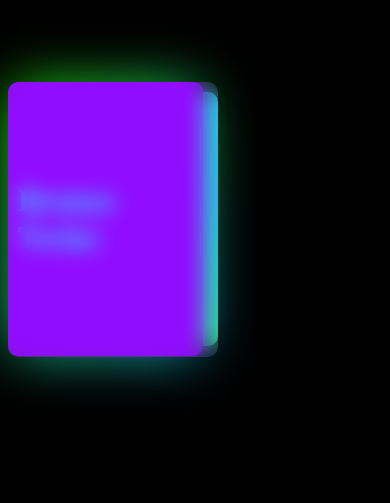
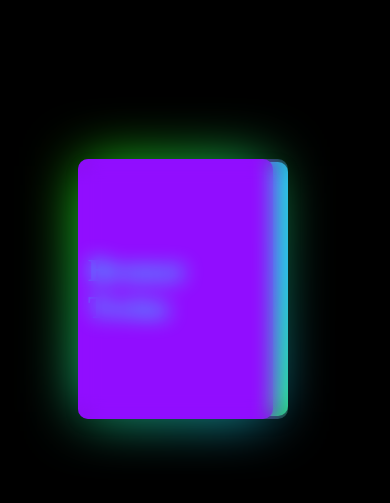
Before and after one commit to BronzeTwins/Card-Design-1, a plain HTML site: page index.html in a window 390 px wide. Drawn offline with Linux system fonts and the light colour scheme.

Commit message:
changed stylesheet to run on mobile

```diff
--- a/style.css
+++ b/style.css
@@ -1,3 +1,9 @@
+* {
+  margin: 0;
+  padding: 0;
+  box-sizing: border-box;
+}
+
 body {
   background-color: black;
 }
@@ -6,21 +12,22 @@ body {
   display: flex;
   align-items: center;
   justify-content: center;
+  margin: 20%;
   width: 50vw;
   height: 50vh;
 }
 /*Card 1*/
 .card1 {
   position: relative;
-  width: 190px;
-  height: 254px;
+  width: 210px;
+  height: 260px;
   border-radius: 10px;
   background-color: rgb(140, 0, 255);
-  justify-content: center;
   padding: 10px;
   cursor: pointer;
   display: flex;
   flex-direction: column;
+  justify-content: center;
 }
 
 .card1::before {
@@ -68,7 +75,7 @@ body {
 
 .card-blur {
   width: 210px;
-  height: 275px;
+  height: 260px;
   left: 0px;
   background: rgba(255, 255, 255, 0.05);
   backdrop-filter: blur(10px);
```
